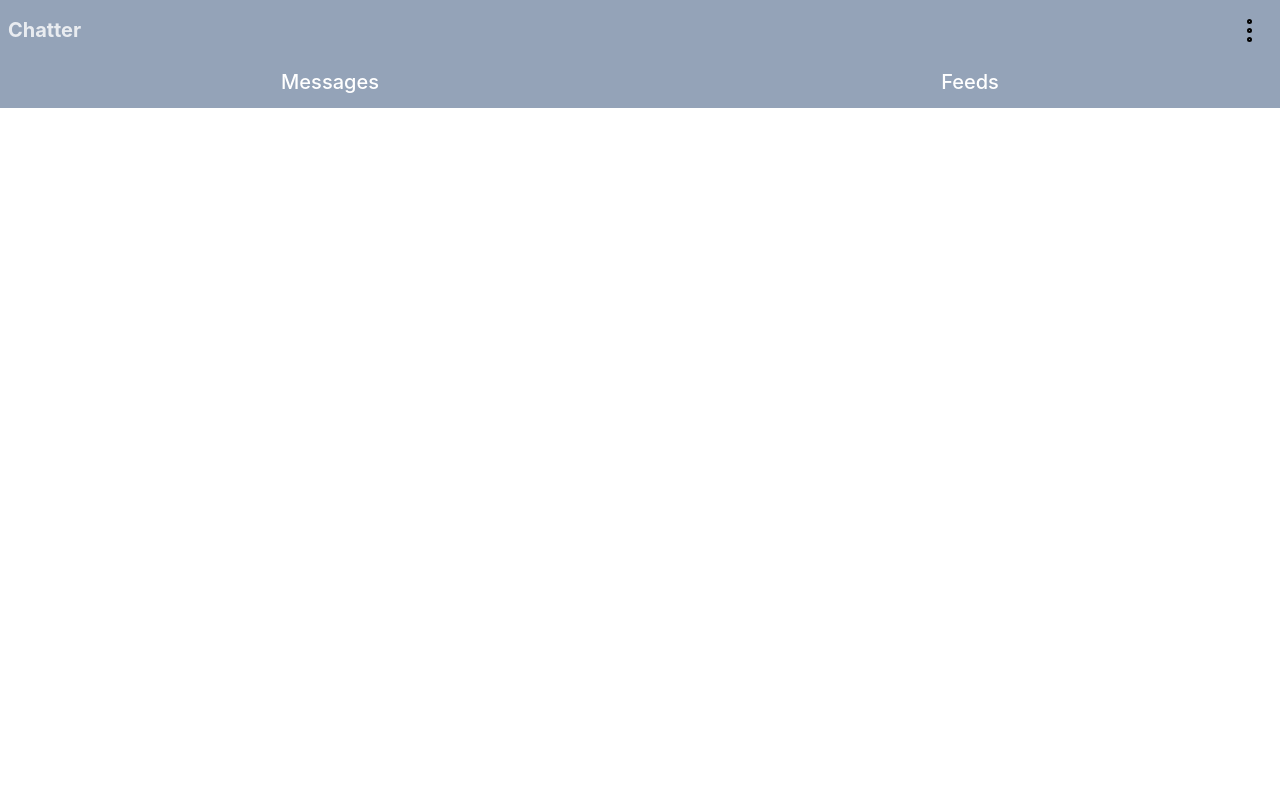
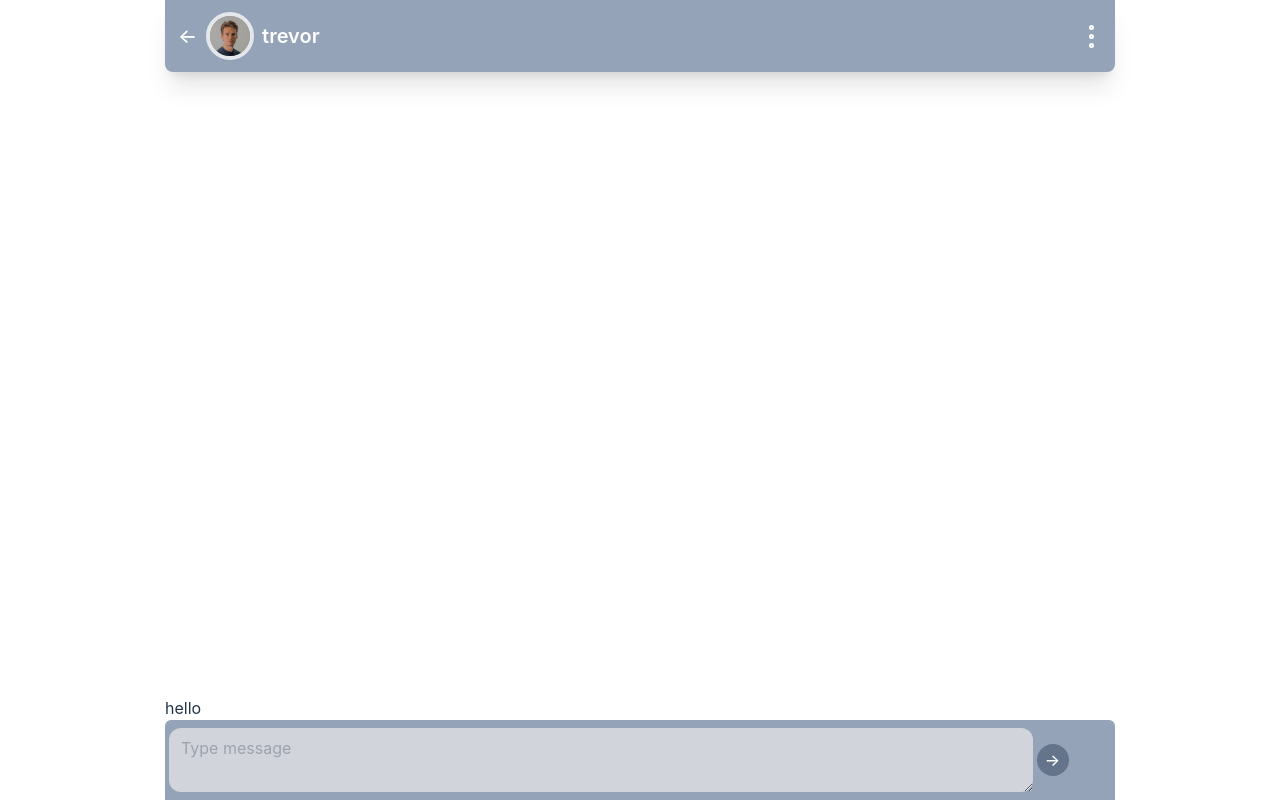
Before and after one commit to Ndace-hash/Circle, a Vue app: page /chat in a window 1280 px wide. Built offline with nearby package versions, Linux system fonts and the light colour scheme.

Commit message:
Design: created profile and chat

```diff
--- a/src/App.vue
+++ b/src/App.vue
@@ -1,23 +1,24 @@
 <template>
-  <section>
-    <header class="flex items-center justify-between bg-slate-400 py-2 px-2">
+  <section
+    class="sticky top-0 shadow-lg z-50 rounded-b-md overflow-hidden"
+    v-if="showTabs"
+  >
+    <header
+      class="flex items-center justify-between bg-slate-400 py-2 px-2 lg:px-8"
+    >
       <h1 class="logo text-xl text-white font-bold opacity-80">Chatter</h1>
 
-      <button
-        class="md:cursor-pointer bg-transparent rounded-full flex flex-col gap-1"
+      <div
         v-if="loggedIn"
+        class="md:cursor-pointer bg-transparent overflow-hidden w-12 h-12 rounded-full flex flex-col gap-1 border-4 shadow-lg"
+        @click="viewMyProfile"
       >
-        <span
-          class="rounded-full border-[2px] border-black w-[5px] h-[5px]"
-        ></span>
-        <span
-          class="rounded-full border-[2px] border-black w-[5px] h-[5px]"
-        ></span>
-        <span
-          class="rounded-full border-[2px] border-black w-[5px] h-[5px]"
-        ></span>
+        <img src="./assets/profile.jpg" alt="Profile" class="w-full h-full" />
+      </div>
+
+      <button class="bg-slate-300 font-medium" v-else @click="signIn">
+        Login
       </button>
-      <button class="bg-slate-300 font-medium" v-else>Login</button>
     </header>
     <div class="tabs flex justify-around bg-slate-400 py-2">
       <RouterLink
@@ -37,10 +38,26 @@
 </template>
 
 <script lang="ts" setup>
-import { useRoute } from "vue-router";
+import { useRoute, useRouter } from "vue-router";
 import { ref } from "vue";
+const router = useRouter();
 const route = useRoute();
 const loggedIn = ref(true);
+const showTabs = ref(
+  route.name == "messages" || route.name == "feeds" ? true : false
+);
+
+const signIn = () => {
+  router.push({
+    name: "feeds",
+  });
+};
+
+const viewMyProfile = () => {
+  router.push({
+    name: "profile",
+  });
+};
 </script>
 
 <style scoped>
--- a/src/components/Chat.vue
+++ b/src/components/Chat.vue
@@ -1,9 +1,14 @@
 <template>
-  <div class="flex gap-3 items-center px-2 py-4 border-b-2">
+  <div @click="showChat" class="flex gap-3 items-center px-2 py-4 border-b-2">
     <div
-      class="img-wrapper overflow-hidden w-12 h-12 rounded-full flex items-center justify-center"
+      class="img-wrapper overflow-hidden w-12 h-12 rounded-full flex items-center justify-center z-50"
     >
-      <img src="../assets/profile.jpg" alt="" class="w-full h-full" />
+      <img
+        src="../assets/profile.jpg"
+        alt=""
+        class="w-full h-full"
+        @click.stop="showProfile"
+      />
     </div>
     <div class="name-container flex relative flex-col w-full">
       <h3 class="font-[700] text-lg">Flex Savi</h3>
@@ -16,4 +21,18 @@
   </div>
 </template>
 
-<script setup lang="ts"></script>
+<script setup lang="ts">
+import { useRouter } from "vue-router";
+
+const router = useRouter();
+const showChat = () => {
+  router.push({
+    name: "chat",
+  });
+};
+const showProfile = () => {
+  router.push({
+    name: "profile",
+  });
+};
+</script>
--- a/src/components/FeedCard.vue
+++ b/src/components/FeedCard.vue
@@ -1,7 +1,7 @@
 <template>
   <article class="py-4 px-2 border-b-2">
-    <div class="description flex gap-4 items-center">
-      <div class="img-wrapper overflow-hidden rounded-full w-16 h-16">
+    <div class="description flex gap-4 items-center my-2">
+      <div class="img-wrapper overflow-hidden rounded-full w-10 h-10">
         <img src="../assets/profile.jpg" alt="profile" class="w-full h-full" />
       </div>
 
--- /dev/null
+++ b/src/components/ProfileImage.vue
@@ -0,0 +1,13 @@
+<template>
+  <div
+    class="img-wrapper overflow-hidden rounded-full flex items-center justify-center"
+  >
+    <img :src="src" alt="Your Profile image" class="w-full h-full" />
+  </div>
+</template>
+
+<script setup lang="ts">
+defineProps<{ src: string }>();
+</script>
+
+<style scoped></style>
--- /dev/null
+++ b/src/composables/useRoute.ts
@@ -0,0 +1,7 @@
+import { useRouter } from "vue-router";
+
+const router = useRouter();
+
+export const goBack = () => {
+  router.back(1);
+};
--- /dev/null
+++ b/src/pages/ChatRoom.vue
@@ -0,0 +1,51 @@
+<template>
+  <div class="h-screen flex flex-col">
+    <div
+      class="bg-slate-400 flex rounded-b-lg sticky top-0 left-0 w-full gap-2 m-0 z-10 px-3 py-1 items-center shadow-xl"
+    >
+      <button class="bg-transparent text-white text-xl p-0" @click="goBack">
+        &LeftArrow;
+      </button>
+      <div class="flex items-center gap-2">
+        <div
+          class="img-wrapper overflow-hidden w-12 h-12 rounded-full border-4 my-2"
+        >
+          <img
+            src="../assets/profile.jpg"
+            alt="Your Profile image"
+            class="w-full h-full"
+          />
+        </div>
+        <div>
+          <h3 class="text-white lowercase font-semibold text-xl">Trevor</h3>
+        </div>
+      </div>
+      <button class="bg-transparent flex flex-col gap-1 p-0 absolute right-5">
+        <span class="w-[5px] h-[5px] rounded-full border-2 border-white"></span>
+        <span class="w-[5px] h-[5px] rounded-full border-2 border-white"></span>
+        <span class="w-[5px] h-[5px] rounded-full border-2 border-white"></span>
+      </button>
+    </div>
+    <section class="flex flex-col justify-end flex-auto">hello</section>
+    <div
+      class="w-full sticky left-0 py-2 bottom-0 flex bg-slate-400 rounded-t-md items-center px-1 gap-1 justify-self-end"
+    >
+      <textarea
+        type="text"
+        placeholder="Type message"
+        class="w-11/12 bg-gray-300 rounded-xl py-2 px-3 overflow-y-auto overflow-x-hidden focus:outline-none"
+      />
+      <button
+        class="bg-slate-500 text-white p-0 w-8 h-8 rounded-full flex items-center justify-center"
+      >
+        &RightArrow;
+      </button>
+    </div>
+  </div>
+</template>
+
+<script setup lang="ts">
+import { goBack } from "../composables/useRoute";
+</script>
+
+<style scoped></style>
--- a/src/pages/Messages.vue
+++ b/src/pages/Messages.vue
@@ -1,5 +1,14 @@
 <template>
   <div>
+    <Chat />
+    <Chat />
+    <Chat />
+    <Chat />
+    <Chat />
+    <Chat />
+    <Chat />
+    <Chat />
+    <Chat />
     <Chat />
     <Chat />
     <Chat />
--- /dev/null
+++ b/src/pages/Profile.vue
@@ -0,0 +1,54 @@
+<template>
+  <section class="flex flex-col items-center w-full pt pb-4 relative m-0">
+    <div
+      class="bg-slate-400 flex rounded-b-lg sticky top-0 left-0 w-full justify-between m-0 z-10 px-3 py-2 items-center shadow-xl"
+    >
+      <button class="bg-transparent text-white text-xl p-0" @click="goBack">
+        &LeftArrow;
+      </button>
+      <button class="bg-transparent flex flex-col gap-1 p-0">
+        <span class="w-[5px] h-[5px] rounded-full border-2 border-white"></span>
+        <span class="w-[5px] h-[5px] rounded-full border-2 border-white"></span>
+        <span class="w-[5px] h-[5px] rounded-full border-2 border-white"></span>
+      </button>
+    </div>
+    <div
+      class="img-wrapper overflow-hidden w-24 h-24 rounded-full border-4 my-4"
+    >
+      <img
+        src="../assets/profile.jpg"
+        alt="Your Profile image"
+        class="w-full h-full"
+      />
+    </div>
+    <h3 class="lowercase font-semibold text-center text-base">@Filipe</h3>
+    <div class="flex gap-4 mx-auto my-2">
+      <h4 class="capitalize text-sm font-[500]">
+        followers <span class="font-semibold uppercase text-base">3k</span>
+      </h4>
+      <h4 class="capitalize text-sm font-[500]">
+        following <span class="font-semibold uppercase text-base">184</span>
+      </h4>
+    </div>
+    <button class="bg-slate-400 py-1 text-white">Follow</button>
+
+    <section>
+      <FeedCard />
+      <FeedCard />
+      <FeedCard />
+      <FeedCard />
+      <FeedCard />
+      <FeedCard />
+      <FeedCard />
+      <FeedCard />
+      <FeedCard />
+    </section>
+  </section>
+</template>
+
+<script setup lang="ts">
+import FeedCard from "../components/FeedCard.vue";
+import { goBack } from "../composables/useRoute";
+</script>
+
+<style scoped></style>
--- a/src/router.ts
+++ b/src/router.ts
@@ -1,6 +1,8 @@
 import { createRouter, createWebHistory } from "vue-router";
 import Messages from "./pages/Messages.vue";
 import Feeds from "./pages/Feeds.vue";
+import Profile from "./pages/Profile.vue";
+import ChatRoom from "./pages/ChatRoom.vue";
 
 const routes = [
   {
@@ -16,7 +18,12 @@ const routes = [
   {
     name: "profile",
     path: "/profile",
-    component: Messages,
+    component: Profile,
+  },
+  {
+    name: "chat",
+    path: "/chat",
+    component: ChatRoom,
   },
   {
     path: "/",
@@ -27,4 +34,11 @@ const routes = [
 export default createRouter({
   history: createWebHistory(),
   routes,
+  scrollBehavior(to, from, savedPostion) {
+    if (savedPostion) return savedPostion;
+
+    return {
+      top: 0,
+    };
+  },
 });
--- a/src/style.css
+++ b/src/style.css
@@ -50,7 +50,7 @@ button:focus-visible {
 }
 
 #app {
-  max-width: 1280px;
+  max-width: 950px;
   margin: 0 auto;
   padding: 0;
 }
```
